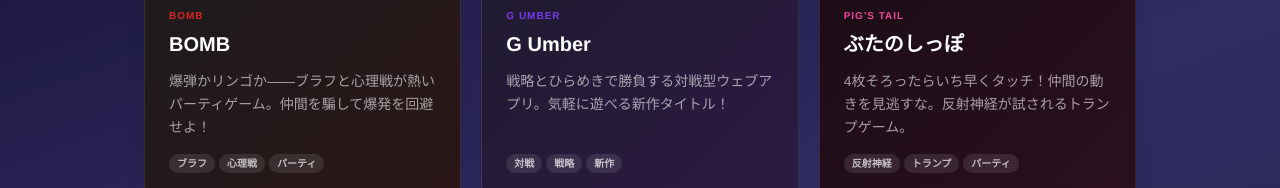
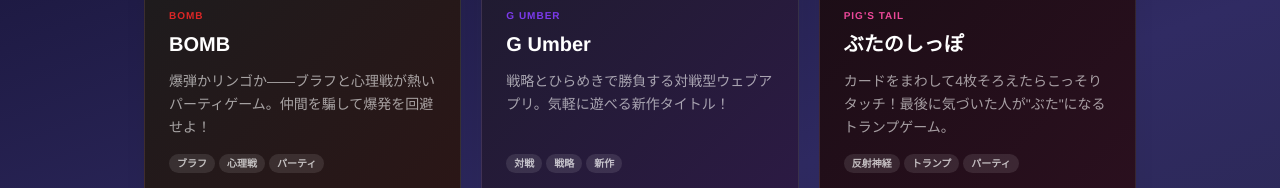
Before and after one commit to penmawashi8-ux/SKULL, a React (Vite) app in the folder hub/: page / in a window 1280 px wide. Shown: the part 380-568 px from the top of the page. Built offline with nearby package versions, Linux system fonts and the light colour scheme; no server answers.

Commit message:
fix: ぶたのしっぽの説明文をゲーム内容に合わせて修正
https://claude.ai/code/session_01H8jGQc2VND3oGuH54dsXUe

```diff
--- a/hub/src/App.tsx
+++ b/hub/src/App.tsx
@@ -73,7 +73,7 @@ const games: Game[] = [
     name: 'ぶたのしっぽ',
     nameEn: "PIG'S TAIL",
     description:
-      '4枚そろったらいち早くタッチ！仲間の動きを見逃すな。反射神経が試されるトランプゲーム。',
+      'カードをまわして4枚そろえたらこっそりタッチ！最後に気づいた人が"ぶた"になるトランプゲーム。',
     icon: '🐷',
     status: 'available',
     url: '/pig-tail',
```
